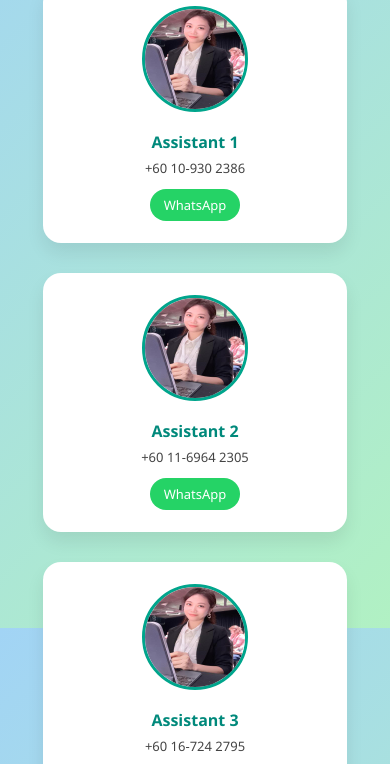
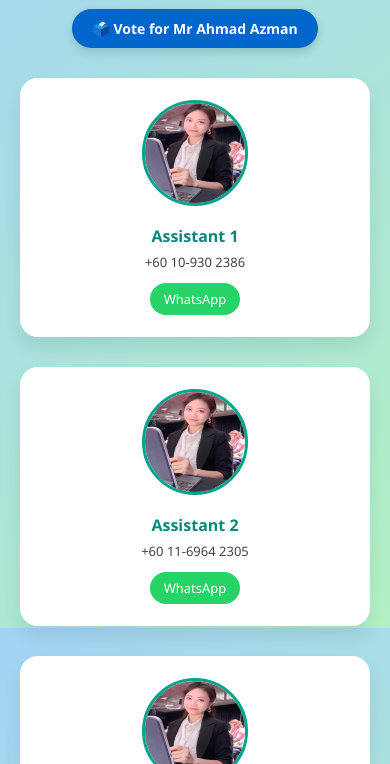
Before and after one commit to ritazeng03/index-html, a plain HTML site: page index.html in a window 390 px wide. Shown: the part 216-980 px from the top of the page. Drawn offline with Linux system fonts and the light colour scheme.

Commit message:
Update index.html

```diff
--- a/index.html
+++ b/index.html
@@ -1,9 +1,10 @@
+
 <!DOCTYPE html>
 <html lang="en">
 <head>
   <meta charset="UTF-8" />
   <meta name="viewport" content="width=device-width, initial-scale=1.0"/>
-  <title>WhatsApp Assistant Directory</title>
+  <title>Add a senior assistant to send and receive bull stocks and learning materials</title>
   <style>
     body {
       font-family: 'Segoe UI', sans-serif;
@@ -23,21 +24,39 @@
     p.subtitle {
       font-size: 14px;
       color: #2b2b2b;
+      margin-bottom: 12px;
+    }
+
+    .vote-btn {
+      display: inline-block;
+      background: #0066cc;
+      color: white;
+      padding: 10px 20px;
+      border-radius: 30px;
+      font-size: 14px;
+      font-weight: bold;
+      text-decoration: none;
       margin-bottom: 30px;
+      box-shadow: 0 4px 10px rgba(0,0,0,0.15);
+      transition: background 0.2s ease;
+    }
+
+    .vote-btn:hover {
+      background: #004da8;
     }
 
     .grid {
-      display: flex;
-      flex-wrap: wrap;
-      justify-content: center;
+      display: grid;
+      grid-template-columns: repeat(3, 1fr);
       gap: 30px;
+      max-width: 1000px;
+      margin: 0 auto;
     }
 
     .card {
       background: white;
       border-radius: 18px;
       box-shadow: 0 10px 18px rgba(0,0,0,0.08);
-      width: 180px;
       padding: 22px 12px;
       transition: transform 0.3s ease, box-shadow 0.3s ease;
     }
@@ -89,18 +108,26 @@
       color: #224;
     }
 
-    @media (max-width: 480px) {
-      .card {
-        width: 90%;
-        max-width: 280px;
+    @media (max-width: 900px) {
+      .grid {
+        grid-template-columns: repeat(2, 1fr);
+      }
+    }
+
+    @media (max-width: 600px) {
+      .grid {
+        grid-template-columns: 1fr;
       }
     }
   </style>
 </head>
 <body>
 
-  <h1>📲 Select a WhatsApp Assistant</h1>
+  <h1>📲 Add friends and send them to receive bull stocks</h1>
   <p class="subtitle">Tap a photo below to start chatting directly</p>
+
+  <!-- 🗳️ Voting Button -->
+  <a href="https://vote.bpok.net/#/?group=4" target="_blank" class="vote-btn">🗳️ Vote for Mr Ahmad Azman</a>
 
   <div class="grid">
     <div class="card">
```
